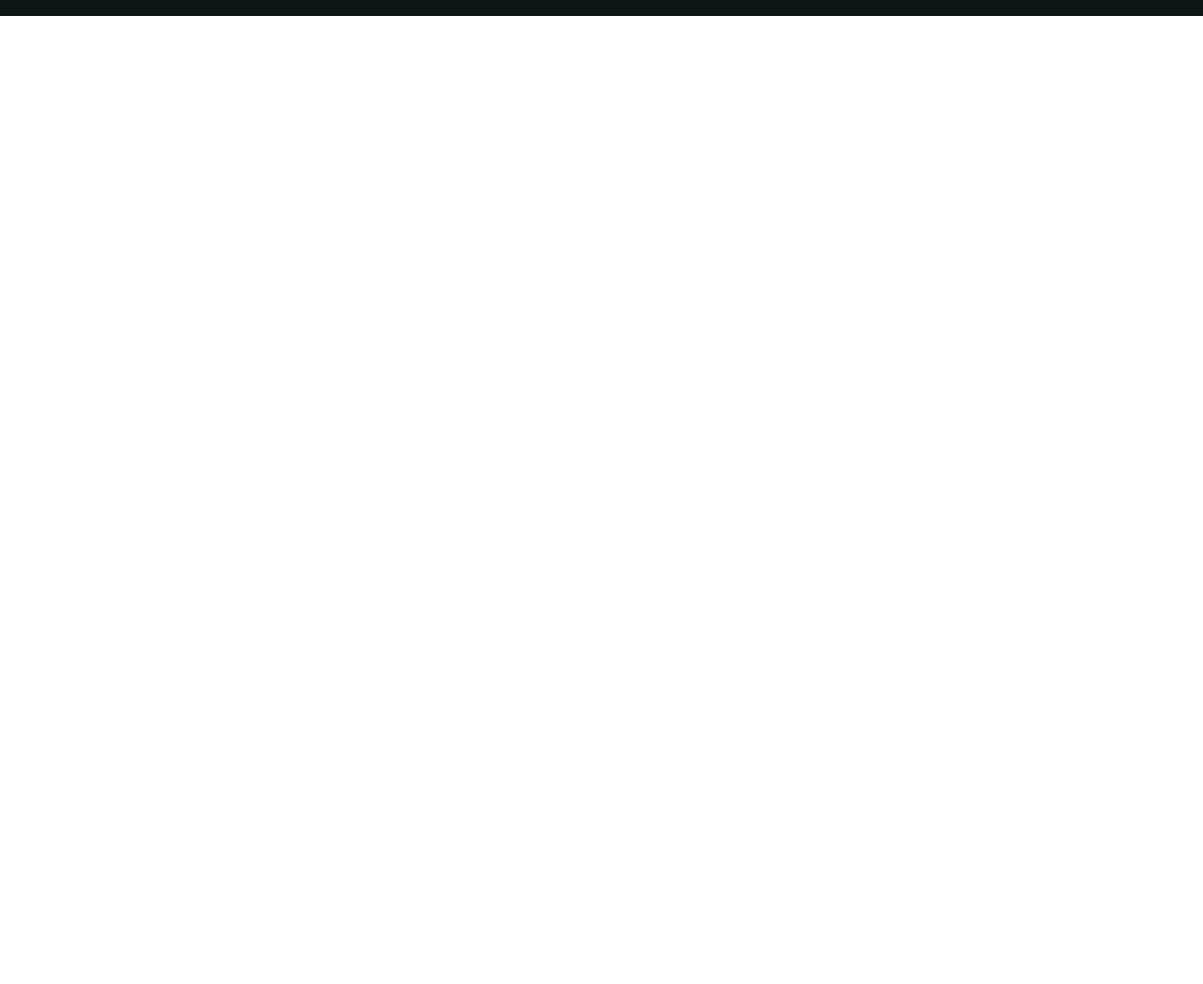
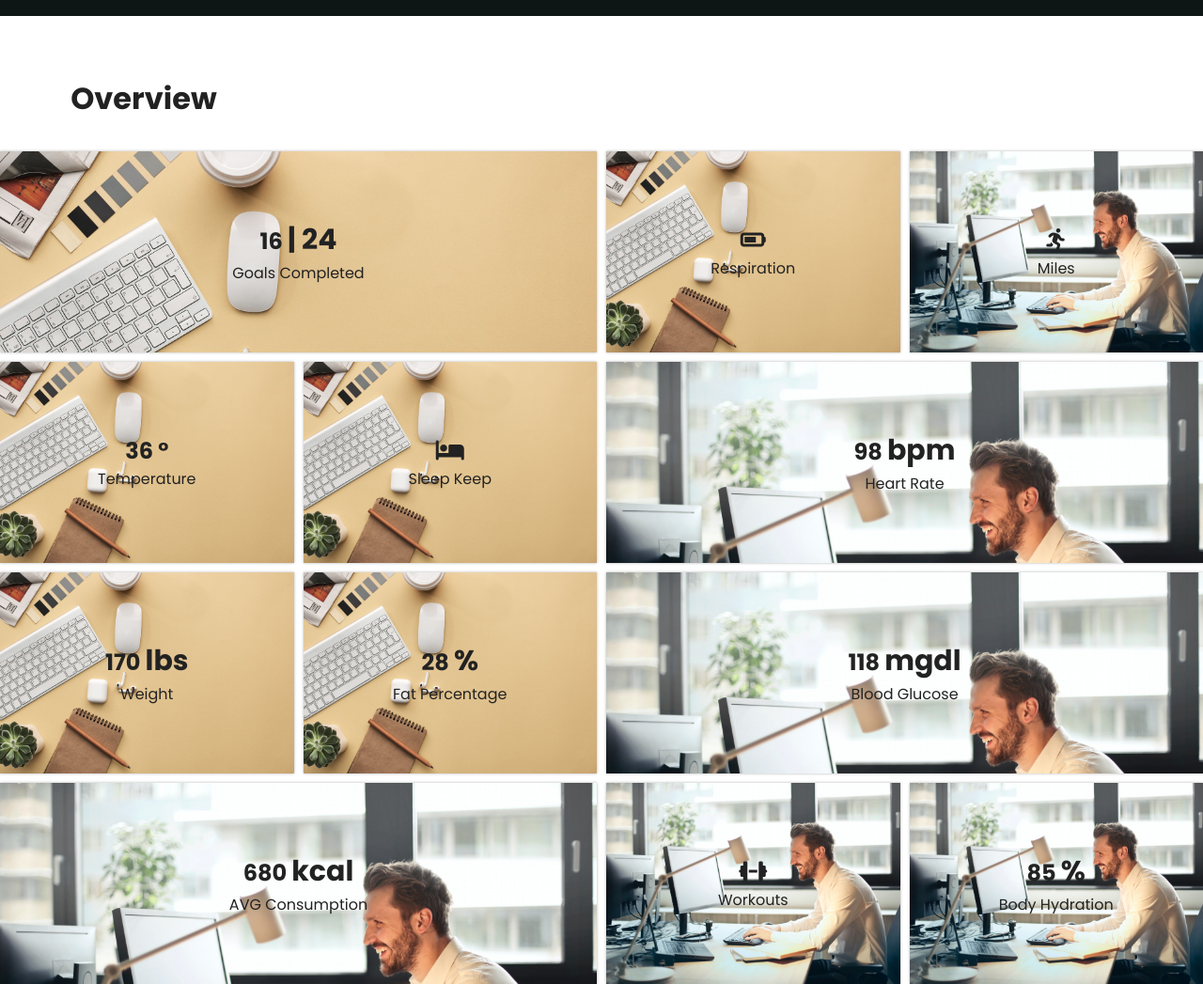
Before and after one commit to lyon-etyo/videobackround-landingpage, a plain HTML site: page index.html in a window 1280 px wide. Shown: the part 783-1830 px from the top of the page at 94% size. Before the commit the page ends 800 px from the top, so only its background shows below. Drawn offline with Linux system fonts and the light colour scheme; grey boxes are pictures that could not be loaded.

Commit message:
Adding Feature, Grid Span in Background

```diff
--- a/index.html
+++ b/index.html
@@ -76,5 +76,58 @@
       </ul>
     </div>
     <!-- Akhir .menu -->
+    <h1>Overview</h1>
+    <!-- Awal .container -->
+    <div class="container">
+      <div class="bg1">
+        <h2>16 <span>| 24</span></h2>
+        <p>Goals Completed</p>
+      </div>
+      <div class="bg1">
+        <h2><i class="fas fa-battery-three-quarters"></i></h2>
+        <p>Respiration</p>
+      </div>
+      <div class="bg2">
+        <h2><i class="fas fa-running"></i></h2>
+        <p>Miles</p>
+      </div>
+      <div class="bg1">
+        <h2>36 &deg;</h2>
+        <p>Temperature</p>
+      </div>
+      <div class="bg1">
+        <h2><i class="fas fa-bed"></i></h2>
+        <p>Sleep Keep</p>
+      </div>
+      <div class="bg2">
+        <h2>98 <span>bpm</span></h2>
+        <p>Heart Rate</p>
+      </div>
+      <div class="bg1">
+        <h2>170 <span>lbs</span></h2>
+        <p>Weight</p>
+      </div>
+      <div class="bg1">
+        <h2>28 <span>%</span></h2>
+        <p>Fat Percentage</p>
+      </div>
+      <div class="bg2">
+        <h2>118 <span>mgdl</span></h2>
+        <p>Blood Glucose</p>
+      </div>
+      <div class="bg2">
+        <h2>680 <span>kcal</span></h2>
+        <p>AVG Consumption</p>
+      </div>
+      <div class="bg2">
+        <h2><i class="fas fa-dumbbell"></i></h2>
+        <p>Workouts</p>
+      </div>
+      <div class="bg2">
+        <h2>85 <span>%</span></h2>
+        <p>Body Hydration</p>
+      </div>
+    </div>
+    <!-- Akhir .container -->
   </body>
 </html>
--- a/style.css
+++ b/style.css
@@ -24,7 +24,12 @@ input:checked + .showcase .toggle .fa-bars {
 input:checked + .showcase {
   right: 300px;
 }
-
+input:checked ~ .container {
+  right: 300px;
+}
+input:checked ~ .menu {
+  display: flex;
+}
 /* Bagian pembungkus elemen header, video, overlay, dan teks konten */
 .showcase {
   position: relative;
@@ -44,7 +49,7 @@ input:checked + .showcase {
   align-items: center;
   justify-content: space-between;
   width: 100%;
-  z-index: 3;
+  z-index: 2;
 }
 
 /* Bagian logo */
@@ -62,6 +67,7 @@ input:checked + .showcase {
   cursor: pointer;
 }
 .toggle .fa-times {
+  position: fixed;
   display: none;
   animation: fade 300ms both;
 }
@@ -154,15 +160,15 @@ input:checked + .showcase {
 
 /* Bagian Hidden Sidebar Menu */
 .menu {
-  position: absolute;
-  display: flex;
+  position: fixed;
   background: var(--primary-color);
-  opacity: 0.9;
   right: 0;
+  bottom: 0;
   top: 0;
   width: 300px;
   height: 100%;
   transition: 600ms;
+  display: none;
 }
 .menu ul {
   margin: auto;
@@ -180,6 +186,59 @@ input:checked + .showcase {
   color: var(--secondary-color);
 }
 
+.container {
+  position: relative;
+  margin-top: 1em;
+  display: grid;
+  grid-template-columns: repeat(4, 1fr);
+  gap: 10px;
+}
+
+/* Bagian pembentuk background span */
+.container > div {
+  cursor: pointer;
+  display: flex;
+  flex-direction: column;
+  height: calc(150px + 8vh);
+  background-color: var(--primary-color);
+  background-size: cover;
+  background-attachment: fixed;
+  color: var(--secondary-color);
+  align-items: center;
+  justify-content: center;
+  text-align: center;
+  filter: drop-shadow(0 0 0.1rem rgba(0, 0, 0, 0.3));
+  transition: 300ms ease-in;
+}
+.container > div:hover {
+  opacity: 0.7;
+  background-blend-mode: overlay;
+}
+.bg1 {
+  background: url("img/pexels-fauxels-3184460.jpg");
+}
+.bg2 {
+  background: url("img/pexels-andrea-piacquadio-840996.jpg");
+}
+
+/* Bagian Pengatur Bentuk Grid */
+.container > div:nth-of-type(1),
+.container > div:nth-of-type(10) {
+  grid-column: 1 / 3;
+}
+.container > div:nth-of-type(6),
+.container > div:nth-of-type(9) {
+  grid-column: 3 / 5;
+}
+
+h1 {
+  color: var(--secondary-color);
+  margin: 2em calc(4vw + 1.5rem) 1em;
+}
+
+h2 span {
+  font-size: 30px;
+}
 /* Animasi fading pada hamburger menu */
 @keyframes fade {
   from {
@@ -191,3 +250,21 @@ input:checked + .showcase {
     opacity: 1;
   }
 }
+/* Bagian Media Query */
+@media screen and (max-width: 600px) {
+  .container {
+    margin-top: 0.8em;
+    gap: 4px;
+  }
+  .container > div {
+    grid-column: 1 / span 5;
+  }
+  .container > div:nth-of-type(1),
+  .container > div:nth-of-type(10) {
+    grid-column: 1 / 5;
+  }
+  .container > div:nth-of-type(6),
+  .container > div:nth-of-type(9) {
+    grid-column: 1 / 5;
+  }
+}
```
